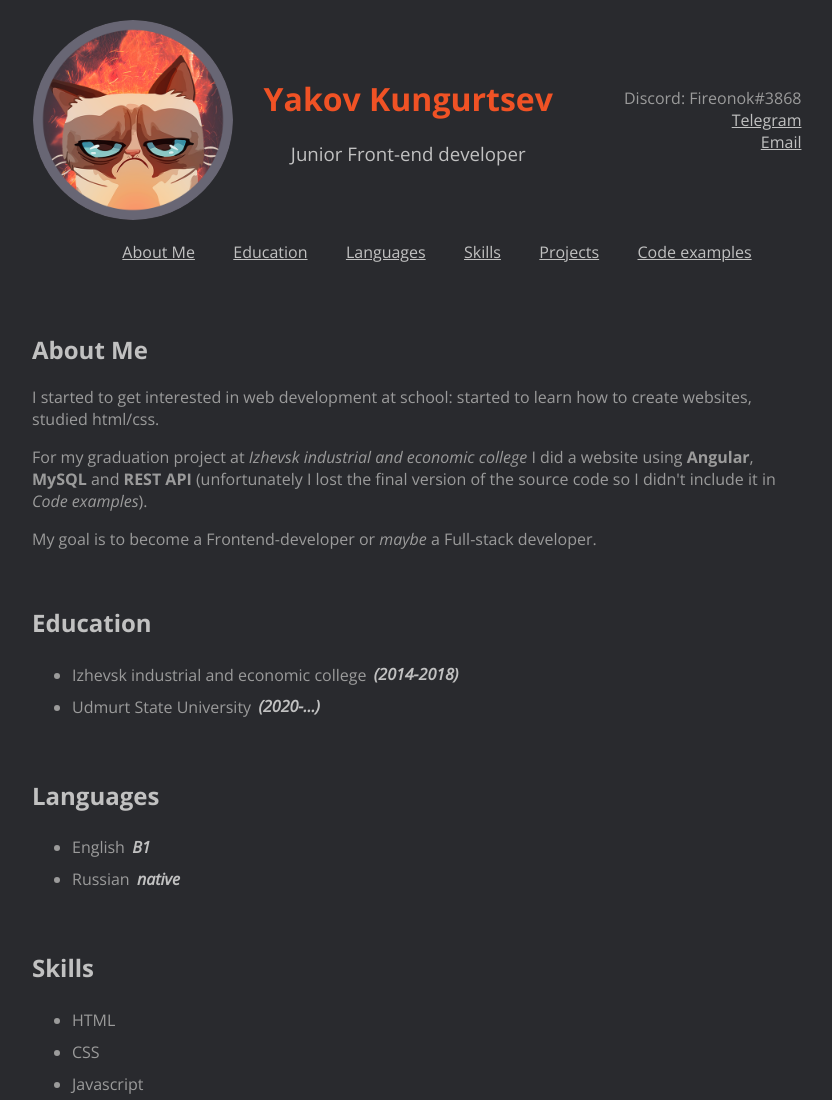
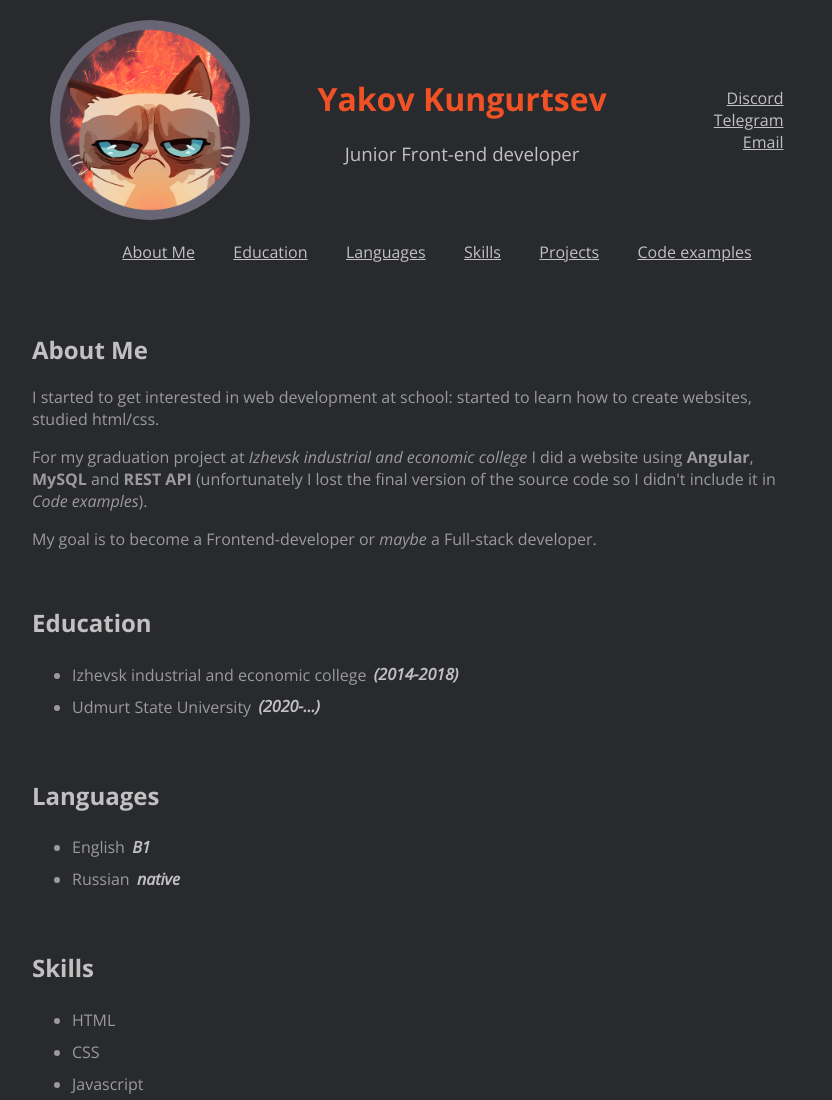
Before and after one commit to FiReOnok/rsschool-cv, a plain HTML site: page index.html in a window 1280 px wide. Shown: the top 1100 px of the page, without its empty margins (223-1055 px from the left). Drawn offline with nearby package versions, Linux system fonts and the light colour scheme.

Commit message:
feat: update contact info

```diff
--- a/index.html
+++ b/index.html
@@ -19,7 +19,7 @@
 	</div>
 	<div class="head-contact">
 		<ul>
-			<li>Discord: Fireonok#3868</li>
+			<li><a href="https://discordapp.com/users/145480431364603904" target="_blank" rel="noopener noreferrer">Discord</a></li>
 			<li><a href="https://t.me/Fireonok" target="_blank">Telegram</a></li>
 			<li><a href="mailto:fireonok@gmail.com" target="_blank" rel="noopener noreferrer">Email</a></li>
 		</ul>
```
